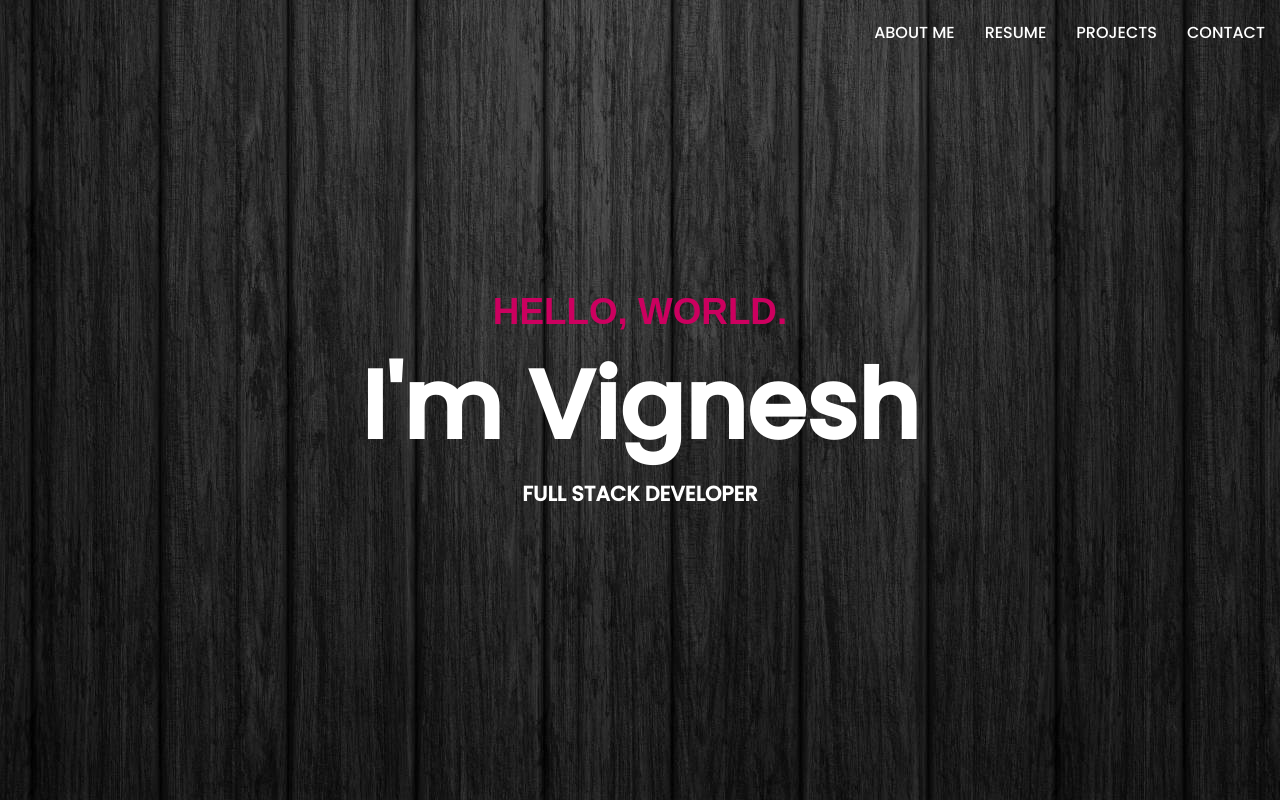
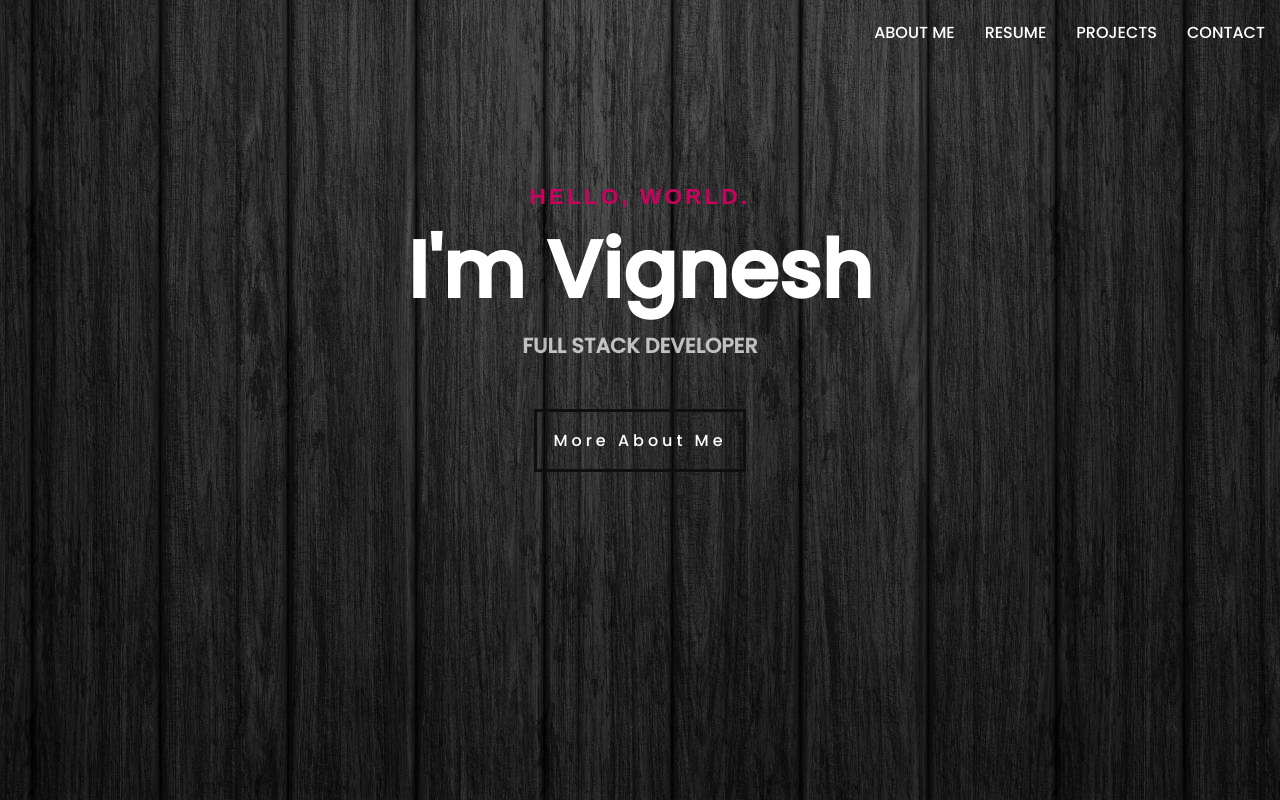
Before and after one commit to vignesh-sivaprakasam/vignesh-sivaprakasam.github.io, a plain HTML site: page index.html in a window 1280 px wide. Drawn offline with Linux system fonts and the light colour scheme.

Commit message:
Adding More About Me button

```diff
--- a/css/common.css
+++ b/css/common.css
@@ -3,6 +3,9 @@
 }
 .flex{
         display: flex;
+}
+.flex_col{
+        flex-direction: column;
 }
 .flex_center {
         justify-content: center;
--- a/css/styles.css
+++ b/css/styles.css
@@ -22,18 +22,35 @@
         background : #151515 url(../images/intro-bg.jpg) no-repeat center bottom;
         color: white;
 }
+.intro_content{
+        transform: translate(0px, -25%);
+        align-items: center;
+}
 .intro_content > * {
         text-align: center;
 }
 .intro_title{
         font-family   : poppins-bold, sans-serif;
         color         : #cc005f;
-        font-size     : 2.3rem;
+        font-size     : 1.4rem;
+        letter-spacing: 0.2rem;
         text-transform: uppercase;
 }
 .intro_name {
-        font-size: 6rem;
+        font-size: 5rem;
 }
 .intro_description {
         font-size     : 1.3rem;
+        opacity : 0.7;
 }
+.button{
+        color          : white;
+        text-decoration: none;
+        padding        : 1rem;
+        letter-spacing : 0.25rem;
+        border         : 3px solid #0f0f0f;
+        margin-top     : 3rem;
+}
+.button:hover{
+        border         : 3px solid #cc005f;
+}
--- a/index.html
+++ b/index.html
@@ -13,6 +13,7 @@
         <link href="./css/common.css" rel="stylesheet" >
         <link href="./css/styles.css" rel="stylesheet" >
         <title>Document</title>
+        <script></script>
 </head>
 <body style="font-family: 'Poppins', sans-serif;">
        <div class="grid container">
@@ -23,11 +24,11 @@
                         <div>CONTACT</div>
                 </nav>
                 <section class="intro flex flex_center">
-                        <div class="intro_content">
+                        <div class="intro_content flex flex_col">
                                 <h5 class="intro_title">Hello, World.</h5>
                                 <h1 class="intro_name">I'm Vignesh</h1>
                                 <h5 class="intro_description">FULL STACK DEVELOPER</h5>
-                                <a></a>
+                                <a class="button" href="#" >More About Me</a>
 
                         </div>
                 </section>
```
